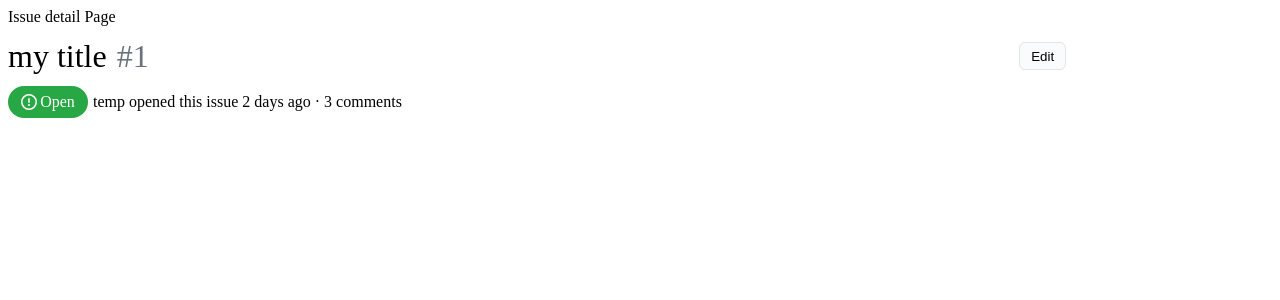
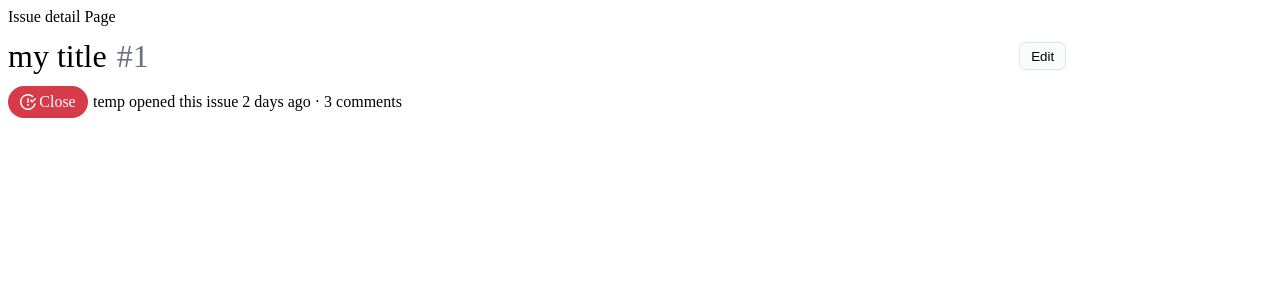
Before and after one commit to boostcamp-2020/IssueTracker-34, a React app in the folder front/: page /issue/1 in a window 1280 px wide. Shown: the top 300 px of the page. Built offline with nearby package versions, Linux system fonts and the light colour scheme; the HTML template or start-up script is replaced by a standard one.

Commit message:
[Refactor] Issue Content, Issue Title, Issue Svg
Combine OpenIssueSvg and OpenSvg
Combine ClosedIssueSvg and ClosedSvg

```diff
--- a/front/src/components/IssueTitle.js
+++ b/front/src/components/IssueTitle.js
@@ -1,162 +1,169 @@
-import React, {useState, useRef} from 'react';
-import styled from "styled-components";
-import OpenedSvg from "../svgs/OpenedSvg";
-import ClosedSvg from "../svgs/ClosedSvg";
+import React, { useState, useRef } from 'react';
+import styled from 'styled-components';
+import OpenedSvg from '../svgs/OpenedSvg';
+import ClosedSvg from '../svgs/ClosedSvg';
 
-const TitleWrap = styled.div `
-    display:flex;
-    flex-direction:rows;
-    align-items:center;
-    height:60px;
+const TitleWrap = styled.div`
+  display: flex;
+  flex-direction: rows;
+  align-items: center;
+  height: 60px;
 `;
 
-const Title = styled.h1 `
-    width:80%;
-`
+const Title = styled.h1`
+  width: 80%;
+`;
 
-const EditButton = styled.button `
-    width:47px;
-    height:28px;
-    background-color:#FAFBFC;
-    border:1px solid #e1e4e8;
-    border-radius:6px;
-`
+const EditButton = styled.button`
+  width: 47px;
+  height: 28px;
+  background-color: #fafbfc;
+  border: 1px solid #e1e4e8;
+  border-radius: 6px;
+`;
 
-const SaveButton = styled.button `
-    width:63px;
-    height:32px;
-    background-color:#FAFBFC;
-    border:1px solid #e1e4e8;
-    border-radius:6px;
-`
+const SaveButton = styled.button`
+  width: 63px;
+  height: 32px;
+  background-color: #fafbfc;
+  border: 1px solid #e1e4e8;
+  border-radius: 6px;
+`;
 
-const CancelButton = styled.button `
-    width:63px;
-    height:32px;
-    background-color:white;
-    color:blue;
-    border:none;
+const CancelButton = styled.button`
+  width: 63px;
+  height: 32px;
+  background-color: white;
+  color: blue;
+  border: none;
 
   &:hover {
-        text-decoration:underline;
+    text-decoration: underline;
+  }
+`;
 
-    }
-`
-
-const TitleInput = styled.input `
-        border:1px solid #e1e4e8;
-        border-radius:6px;
-        height:32px;
-        background-color:#FAFBFC;
-        color:#586069;
-        margin-right:10px;
-        width:80%;
+const TitleInput = styled.input`
+  border: 1px solid #e1e4e8;
+  border-radius: 6px;
+  height: 32px;
+  background-color: #fafbfc;
+  color: #586069;
+  margin-right: 10px;
+  width: 80%;
 
   &:focus {
-            outline:none;
-            border-color:#0366d6;
-            background-color:white;
-            box-shadow:0 0 0 2px #79b8ff;
+    outline: none;
+    border-color: #0366d6;
+    background-color: white;
+    box-shadow: 0 0 0 2px #79b8ff;
   }
-    `
-
-const IssueNumber = styled.span `
-    color:#6A737D;
-    margin-left:10px;
-    font-weight:100;
 `;
 
-const Span = styled.span `
-    color : black;
-    font-weight:400;
-`
+const IssueNumber = styled.span`
+  color: #6a737d;
+  margin-left: 10px;
+  font-weight: 100;
+`;
 
-const IssueStateWrap = styled.div `
-    display:flex;
-    flex-direction:row;
-    justify-content:center;
-    align-items:center;
-    width:80px;
-    height:32px;
-    color:white;
-    background-color: ${(props) => props.backgroundColor || "green"};
-    border-radius:20px;
-    margin-right:5px;
-`
+const Span = styled.span`
+  color: black;
+  font-weight: 400;
+`;
+
+const IssueStateWrap = styled.div`
+  display: flex;
+  flex-direction: row;
+  justify-content: center;
+  align-items: center;
+  width: 80px;
+  height: 32px;
+  color: white;
+  background-color: ${(props) => props.backgroundColor || 'green'};
+  border-radius: 20px;
+  margin-right: 5px;
+`;
 
 const IssueInfo = styled.div`
-    display:flex;
-    flex-direction:rows;
-    align-items:center;
-`
+  display: flex;
+  flex-direction: rows;
+  align-items: center;
+`;
 
 const IssueTitle = () => {
   //Todo: id에 맞는 title을 받아와서 useState에 기본값으로 저장한다.
   //변경된 title 값을 db에 저장한다.
   //이슈 번호, 이슈 상태, 생성자, 생성일, comment 정보 등을 가져와야 한다.
 
-    const [title, setTitle] = useState("my title");
+  const [title, setTitle] = useState('my title');
   const [isEditMode, editTitle] = useState(false);
   //const [isOpened, setOpen] = useState(true);
 
   const inputRef = useRef(false);
 
-    const isOpened = true;
+  const isOpened = false;
   const issueNumber = 1;
-    const creator = "temp";
-    const passedDate = "2";
-    const commentCount = "3";
+  const creator = 'temp';
+  const passedDate = '2';
+  const commentCount = '3';
 
-    const editTitle_ =()=>{
+  const editTitle_ = () => {
     editTitle(true);
-    }
+  };
 
-    const saveTitle = ()=>{
+  const saveTitle = () => {
     const newTitle = inputRef.current.value;
-        if(newTitle==""){
-            console.log("빈 제목은 save 불가.");
+    if (newTitle == '') {
+      console.log('빈 제목은 save 불가.');
       return;
     }
 
     console.log(inputRef.current.value, '를 저장했어요.');
     setTitle(inputRef.current.value);
     editTitle(false);
-    }
+  };
 
-    const cancelEdit = ()=>{
+  const cancelEdit = () => {
     console.log('취소합니다.');
     editTitle(false);
-    }
+  };
 
   return (
     <div>
       {!isEditMode ? (
         <TitleWrap>
-                <Title><Span>{title}</Span><IssueNumber>#{issueNumber}</IssueNumber></Title>
+          <Title>
+            <Span>{title}</Span>
+            <IssueNumber>#{issueNumber}</IssueNumber>
+          </Title>
           <EditButton onClick={editTitle_}>Edit</EditButton>
         </TitleWrap>
       ) : (
         <TitleWrap>
-                <TitleInput type="text" ref={inputRef} defaultValue={title}/>
+          <TitleInput type="text" ref={inputRef} defaultValue={title} />
           <SaveButton onClick={saveTitle}>Save</SaveButton>
           <CancelButton onClick={cancelEdit}>Cancel</CancelButton>
         </TitleWrap>
       )}
 
       <IssueInfo>
-                {isOpened? (
-                <IssueStateWrap backgroundColor={"#28a745"}>
-                    <OpenedSvg/> <div>Open</div>
+        {isOpened ? (
+          <IssueStateWrap backgroundColor={'#28a745'}>
+            <OpenedSvg color={'white'} marginRight={'3px'} /> <div>Open</div>
           </IssueStateWrap>
-            ):(
-                <IssueStateWrap backgroundColor={"#d73a49"}> <ClosedSvg/><div>Close</div>
+        ) : (
+          <IssueStateWrap backgroundColor={'#d73a49'}>
+            {' '}
+            <ClosedSvg color={'white'} marginRight={'3px'} />
+            <div>Close</div>
           </IssueStateWrap>
         )}
-            <div>{creator} opened this issue {passedDate} days ago · {commentCount} comments</div>
+        <div>
+          {creator} opened this issue {passedDate} days ago · {commentCount}{' '}
+          comments
+        </div>
       </IssueInfo>
-
     </div>
   );
-}
+};
 
-export default IssueTitle
+export default IssueTitle;
--- a/front/src/svgs/ClosedSvg.js
+++ b/front/src/svgs/ClosedSvg.js
@@ -1,10 +1,23 @@
 import React from 'react';
-import styled from "styled-components";
+import styled from 'styled-components';
 
-const Svg = styled.svg `
-    fill:white;
-    margin-right:3px;
-`
+const Svg = styled.svg`
+  fill: ${(props) => props.color || 'white'};
+  margin-right: ${(props) => props.marginRight || '0px'};
+`;
 
-export default ()=>(<Svg height="16" className="octicon octicon-issue-closed" viewBox="0 0 16 16" version="1.1" width="16" aria-hidden="true"><path fillRule="evenodd" d="M1.5 8a6.5 6.5 0 0110.65-5.003.75.75 0 00.959-1.153 8 8 0 102.592 8.33.75.75 0 10-1.444-.407A6.5 6.5 0 011.5 8zM8 12a1 1 0 100-2 1 1 0 000 2zm0-8a.75.75 0 01.75.75v3.5a.75.75 0 11-1.5 0v-3.5A.75.75 0 018 4zm4.78 4.28l3-3a.75.75 0 00-1.06-1.06l-2.47 2.47-.97-.97a.749.749 0 10-1.06 1.06l1.5 1.5a.75.75 0 001.06 0z"></path></Svg>
+export default ({ color, marginRight }) => (
+  <Svg
+    height="16"
+    viewBox="0 0 16 16"
+    width="16"
+    aria-hidden="true"
+    color={color}
+    marginRight={marginRight}
+  >
+    <path
+      fillRule="evenodd"
+      d="M1.5 8a6.5 6.5 0 0110.65-5.003.75.75 0 00.959-1.153 8 8 0 102.592 8.33.75.75 0 10-1.444-.407A6.5 6.5 0 011.5 8zM8 12a1 1 0 100-2 1 1 0 000 2zm0-8a.75.75 0 01.75.75v3.5a.75.75 0 11-1.5 0v-3.5A.75.75 0 018 4zm4.78 4.28l3-3a.75.75 0 00-1.06-1.06l-2.47 2.47-.97-.97a.749.749 0 10-1.06 1.06l1.5 1.5a.75.75 0 001.06 0z"
+    ></path>
+  </Svg>
 );
--- a/front/src/svgs/OpenedSvg.js
+++ b/front/src/svgs/OpenedSvg.js
@@ -1,10 +1,23 @@
 import React from 'react';
-import styled from "styled-components";
+import styled from 'styled-components';
 
-const Svg = styled.svg `
-    fill:white;
-    margin-right:3px;
-`
+const Svg = styled.svg`
+  fill: ${(props) => props.color || 'white'};
+  margin-right: ${(props) => props.marginRight || '0px'};
+`;
 
-export default ()=>(<Svg height="16" className="octicon octicon-issue-opened" viewBox="0 0 16 16" version="1.1" width="16" aria-hidden="true"><path fillRule="evenodd" d="M8 1.5a6.5 6.5 0 100 13 6.5 6.5 0 000-13zM0 8a8 8 0 1116 0A8 8 0 010 8zm9 3a1 1 0 11-2 0 1 1 0 012 0zm-.25-6.25a.75.75 0 00-1.5 0v3.5a.75.75 0 001.5 0v-3.5z"></path></Svg>
+export default ({ color, marginRight }) => (
+  <Svg
+    height="16"
+    viewBox="0 0 16 16"
+    width="16"
+    aria-hidden="true"
+    color={color}
+    marginRight={marginRight}
+  >
+    <path
+      fillRule="evenodd"
+      d="M8 1.5a6.5 6.5 0 100 13 6.5 6.5 0 000-13zM0 8a8 8 0 1116 0A8 8 0 010 8zm9 3a1 1 0 11-2 0 1 1 0 012 0zm-.25-6.25a.75.75 0 00-1.5 0v3.5a.75.75 0 001.5 0v-3.5z"
+    ></path>
+  </Svg>
 );
```
Also changed, not shown: front/src/components/IssueContent.js (+8 -4 lines), front/src/svgs/ClosedIssueSvg.js (deleted, +0 -22 lines), front/src/svgs/OpenIssueSvg.js (deleted, +0 -22 lines). Lines whose indentation alone changed are shown as unchanged.
